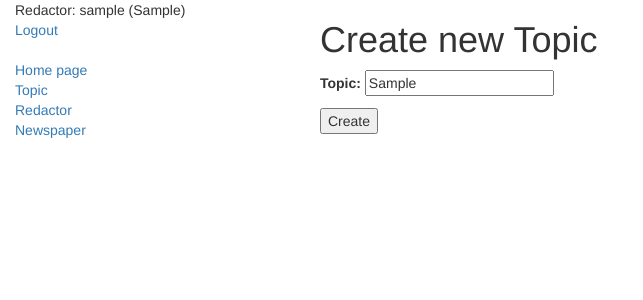
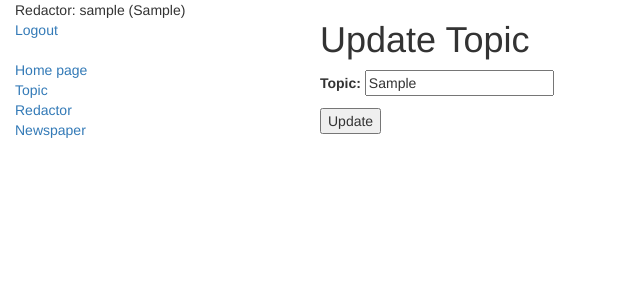
Before and after one commit to muhactive/newspaper-agency, a Django app: page /topics/1/update/ in a window 1280 px wide. Shown: the top 300 px of the page, without its empty margins (0-643 px from the left). Run offline with Django 3.2, Linux system fonts and the light colour scheme; a user stored in the database is signed in; tables that the repository leaves empty hold one stand-in row (values such as "Sample post"); some libraries are stand-ins or nearby versions.

Commit message:
fix made the labels change accordingly Update or Create in newspaper_form.html & topic_form.html

```diff
--- a/templates/newspaper/newspaper_form.html
+++ b/templates/newspaper/newspaper_form.html
@@ -5,6 +5,6 @@
   <form action="" method="post" novalidate>
     {% csrf_token %}
     {{ form.as_p }}
-    <input type="submit" value="Create">
+    <input type="submit" value="{{ object|yesno:'Update, Create' }}">
   </form>
 {% endblock %}
--- a/templates/newspaper/topic_form.html
+++ b/templates/newspaper/topic_form.html
@@ -1,10 +1,10 @@
 {% extends "base.html" %}
 
 {% block content %}
-  <h1>Create new Topic</h1>
+  <h1>{{ object|yesno:"Update, Create new" }} Topic</h1>
   <form action="" method="post" novalidate>
     {% csrf_token %}
     {{ form.as_p }}
-    <input type="submit" value="Create">
+    <input type="submit" value="{{ object|yesno:'Update, Create' }}">
   </form>
 {% endblock %}
```
